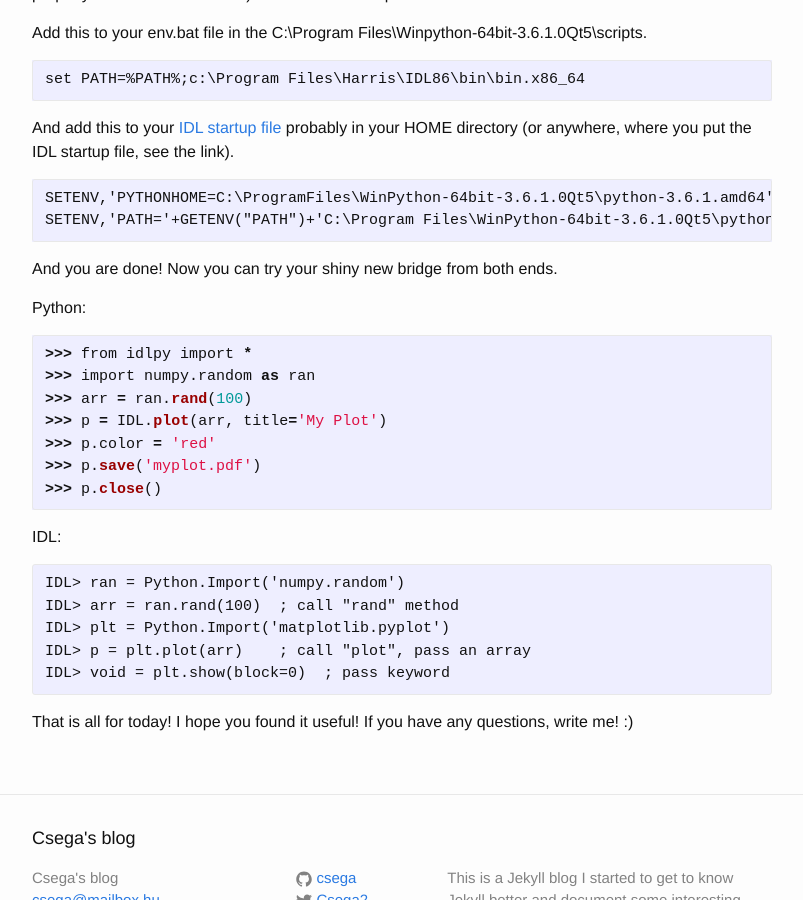
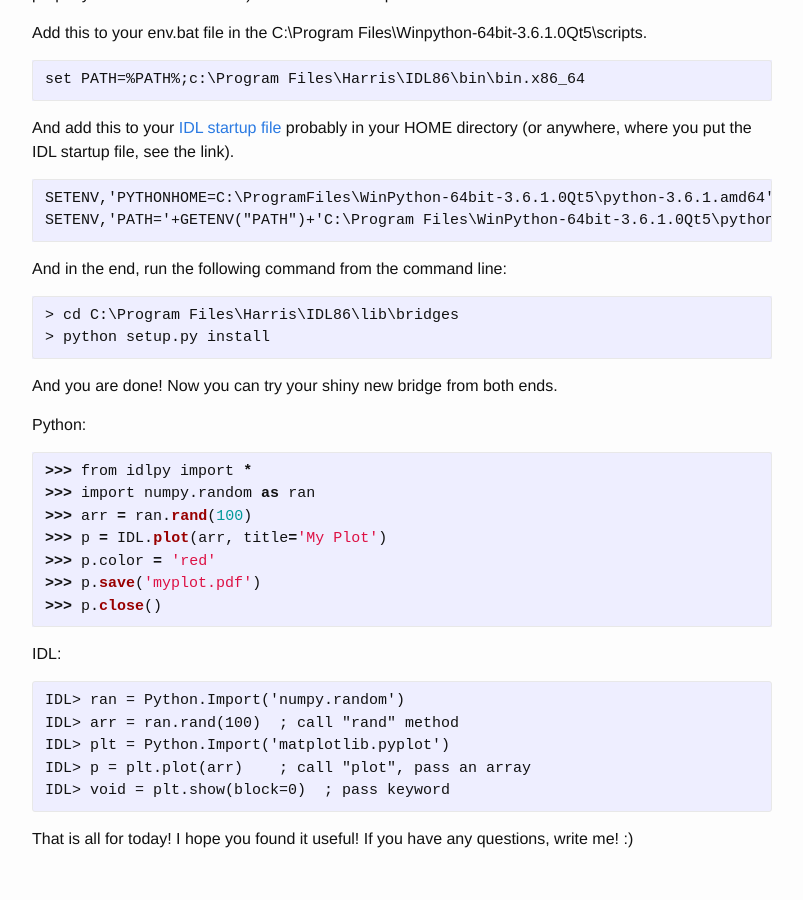
Before and after one commit to Csega/csega.github.io, a Jekyll site: the page built from _posts/2018-01-17-how-to-set-up-idl-python-bridge.markdown, in a window 1280 px wide and 900 px high, scrolled down 695 px. Shown: the whole window, without its empty margins (238-1041 px from the left). Built offline with Jekyll 4.4.1, drawn with Linux system fonts in a browser that asks for light colours.

Commit message:
Added a missing step to the installation process.

```diff
--- a/_posts/2018-01-17-how-to-set-up-idl-python-bridge.markdown
+++ b/_posts/2018-01-17-how-to-set-up-idl-python-bridge.markdown
@@ -23,6 +23,11 @@ And add this to your [IDL startup file][idl-startup-file] probably in your HOME
 
     SETENV,'PYTHONHOME=C:\ProgramFiles\WinPython-64bit-3.6.1.0Qt5\python-3.6.1.amd64'
     SETENV,'PATH='+GETENV("PATH")+'C:\Program Files\WinPython-64bit-3.6.1.0Qt5\python-3.6.1.amd64\Scripts;C:\Program Files\WinPython-64bit-3.6.1.0Qt5\python-3.6.1.amd64;C:\Program Files\WinPython-64bit-3.6.1.0Qt5;C:\Program Files\WinPython-64bit-3.6.1.0Qt5\scripts;C:\Program Files\Harris\IDL86\lib\bridges;'
+
+And in the end, run the following command from the command line:
+
+    > cd C:\Program Files\Harris\IDL86\lib\bridges
+    > python setup.py install
 
 And you are done! Now you can try your shiny new bridge from both ends.
 
```
